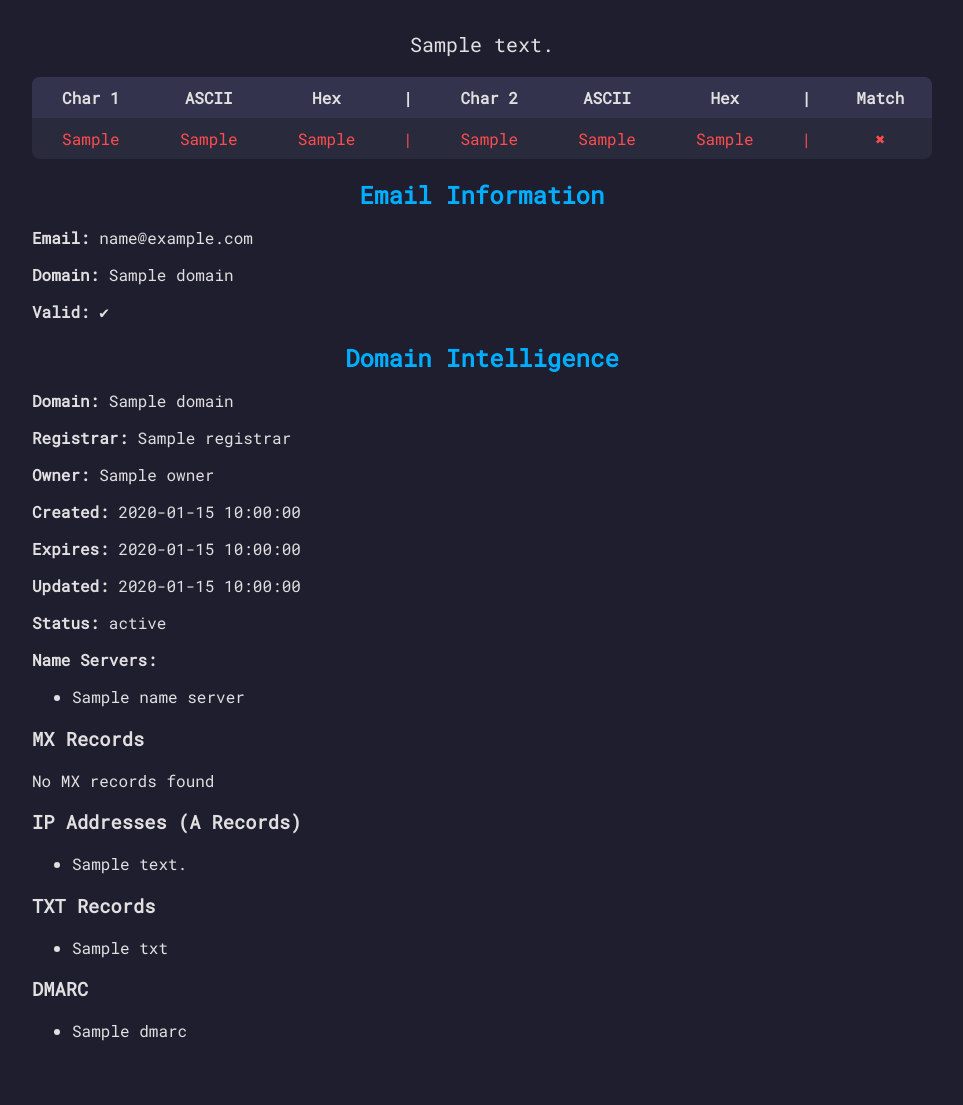
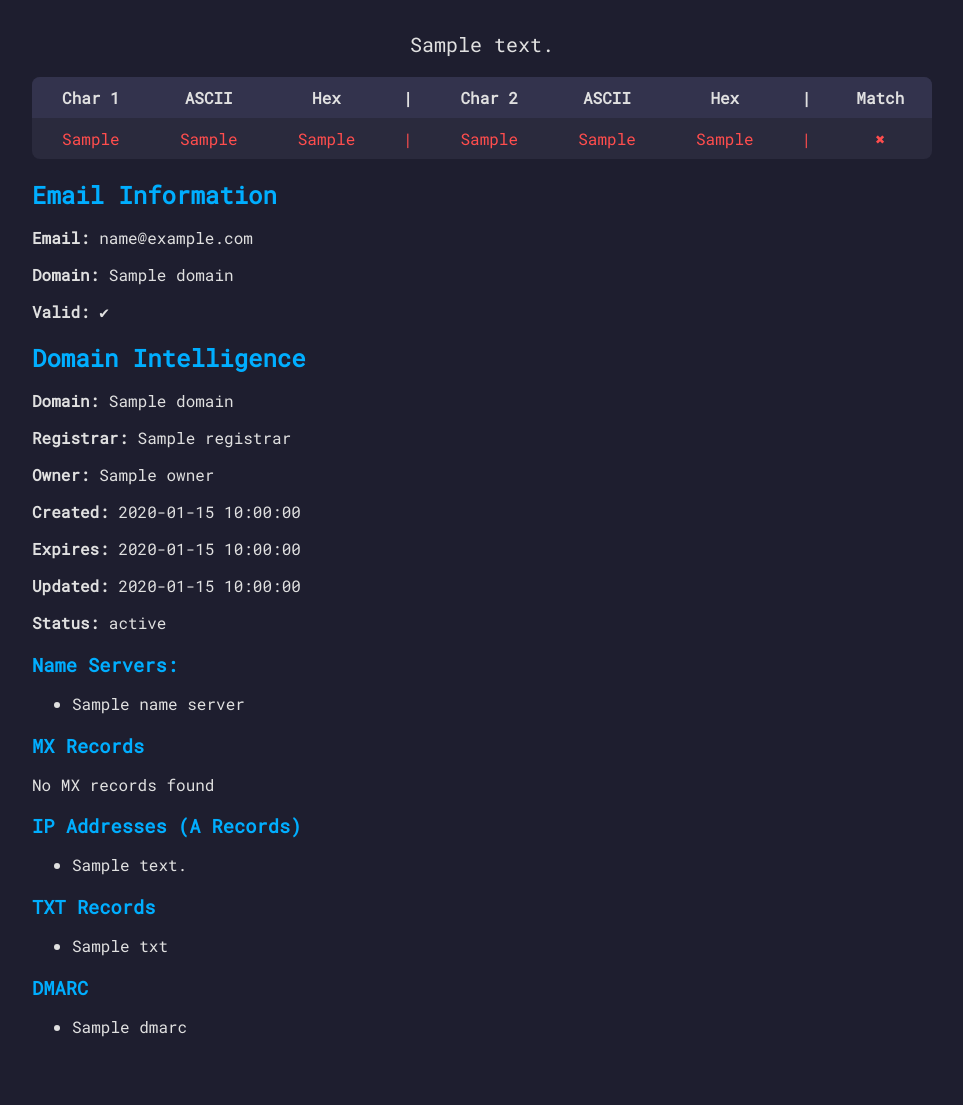
Before and after one commit to tomahawksmail/CompaireStrings, a Flask app: template templates/index.html in a window 1280 px wide. Shown: the part 205-1310 px from the top of the page, without its empty margins (158-1121 px from the left). After the commit the page ends 1242 px from the top, so only its background shows below. Run offline with Flask 3, Linux system fonts and the light colour scheme; the template is opened without the code that fills it: most values are stand-ins (such as "Sample title", 1, 10 or a date in 2020).

```diff
--- a/static/styles.css
+++ b/static/styles.css
@@ -22,7 +22,11 @@ h1 {
     margin-bottom: 10px;
 }
 h2 {
-    text-align: center;
+    color: #00aeff;
+    margin-bottom: 10px;
+}
+
+h3 {
     color: #00aeff;
     margin-bottom: 10px;
 }
--- a/templates/index.html
+++ b/templates/index.html
@@ -110,7 +110,7 @@
         {% endif %}
 
         {% if domain_info.name_servers %}
-        <p><strong>Name Servers:</strong></p>
+        <p><h3>Name Servers:</h3></p>
         <ul>
             {% for ns in domain_info.name_servers %}
             <li>{{ ns }}</li>
```
